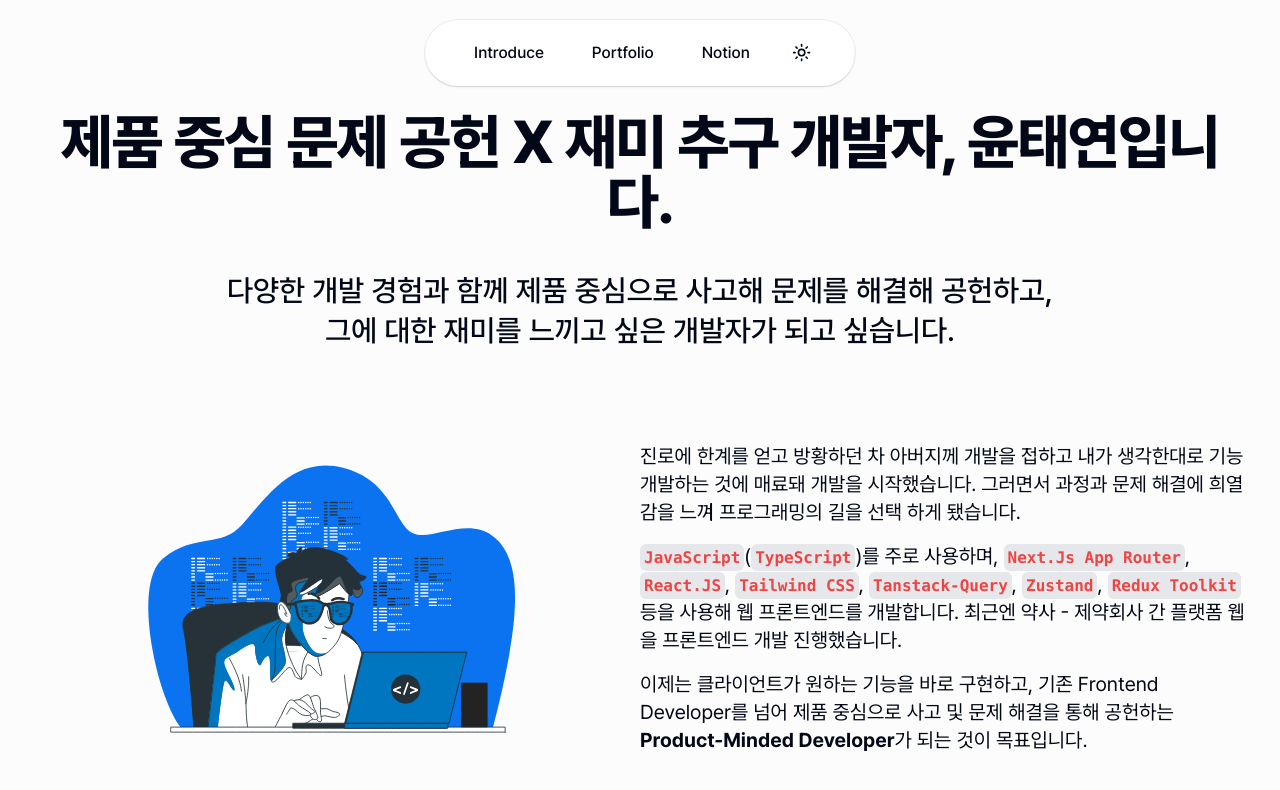
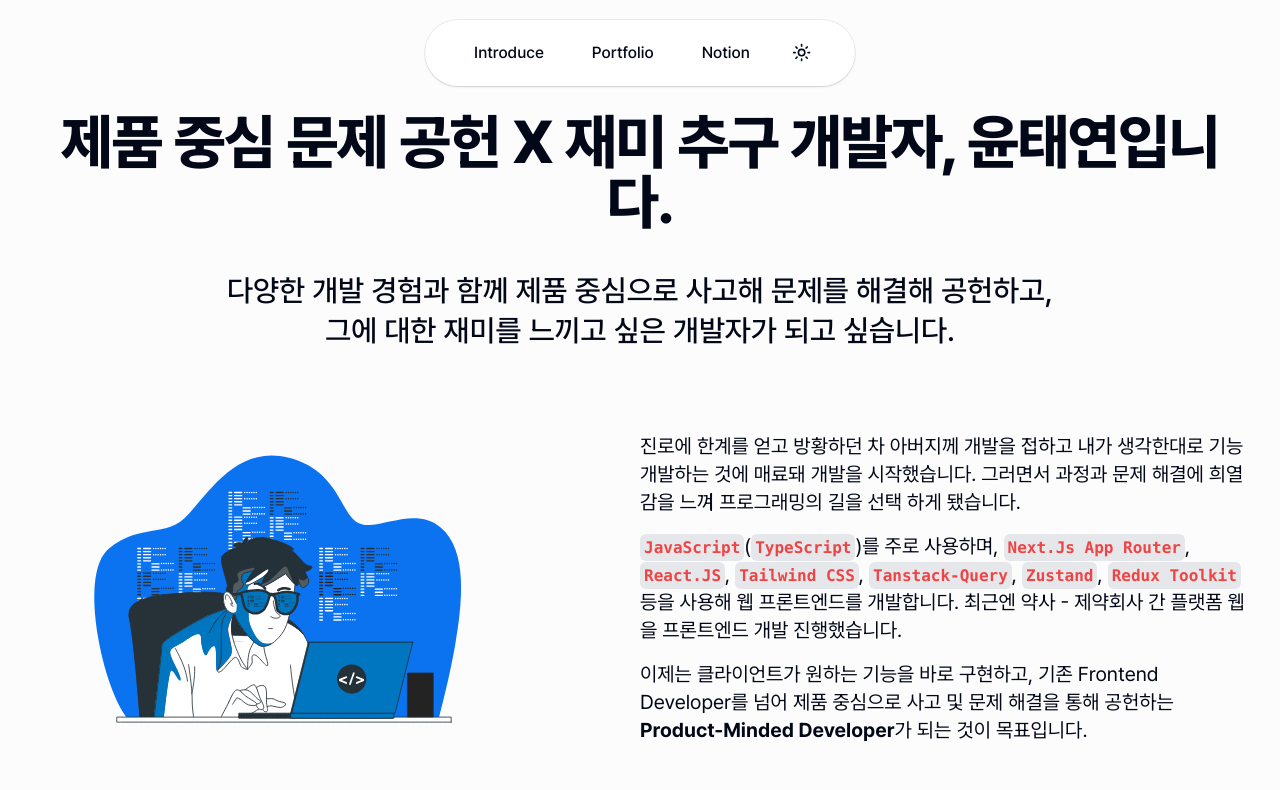
Before and after one commit to rhino-ty/Taeyeon_Portfoilo, a Next.js app: page / in a window 1280 px wide. Shown: the top 790 px of the page. Built offline with nearby package versions, Linux system fonts and the light colour scheme.

Commit message:
style: Refactor Introduce page style

```diff
--- a/src/app/page.tsx
+++ b/src/app/page.tsx
@@ -27,8 +27,7 @@ export const metadata: Metadata = {
 
 export default function HomeWithResume() {
   return (
-    <main className='flex w-full'>
-      <section className='container mx-auto'>
+    <main className='container'>
       {/* 제목 및 소제목 */}
       <ScrollAniDiv direction='top-to-bottom'>
         <h1 className='flex scroll-m-20 items-center justify-center text-center text-3xl font-extrabold tracking-tight sm:text-4xl md:text-5xl lg:text-6xl'>
@@ -43,20 +42,16 @@ export default function HomeWithResume() {
       </ScrollAniDiv>
 
       {/* 본문 */}
-        <article className='flex flex-col sm:flex-row'>
+      <article className='flex flex-col md:mt-10 md:flex-row md:justify-between'>
         {/* 애니메이션 */}
-          <ScrollAniDiv
-            direction='left-to-right'
-            duration={0.7}
-            className='flex h-[400px] w-auto items-center justify-center sm:h-auto sm:w-1/2'
-          >
-            <Animation width={500} height={500} />
+        <ScrollAniDiv direction='left-to-right' duration={0.7}>
+          <Animation width={500} height={500} className='flex h-[400px] w-auto items-center justify-center' />
         </ScrollAniDiv>
         {/* 소개글 */}
         <ScrollAniDiv
           direction='right-to-left'
           duration={0.7}
-            className='flex w-auto flex-col items-center justify-center gap-4 text-sm sm:w-1/2 sm:text-base md:text-lg lg:text-xl'
+          className='flex w-auto flex-col items-center justify-center gap-4 text-sm sm:text-base md:w-1/2 md:text-lg lg:text-xl'
         >
           <p>
             진로에 한계를 얻고 방황하던 차 아버지께 개발을 접하고 내가 생각한대로 기능 개발하는 것에 매료돼 개발을
@@ -79,7 +74,6 @@ export default function HomeWithResume() {
           </p>
         </ScrollAniDiv>
       </article>
-      </section>
     </main>
   );
 }
```
Lines whose indentation alone changed are shown as unchanged.
